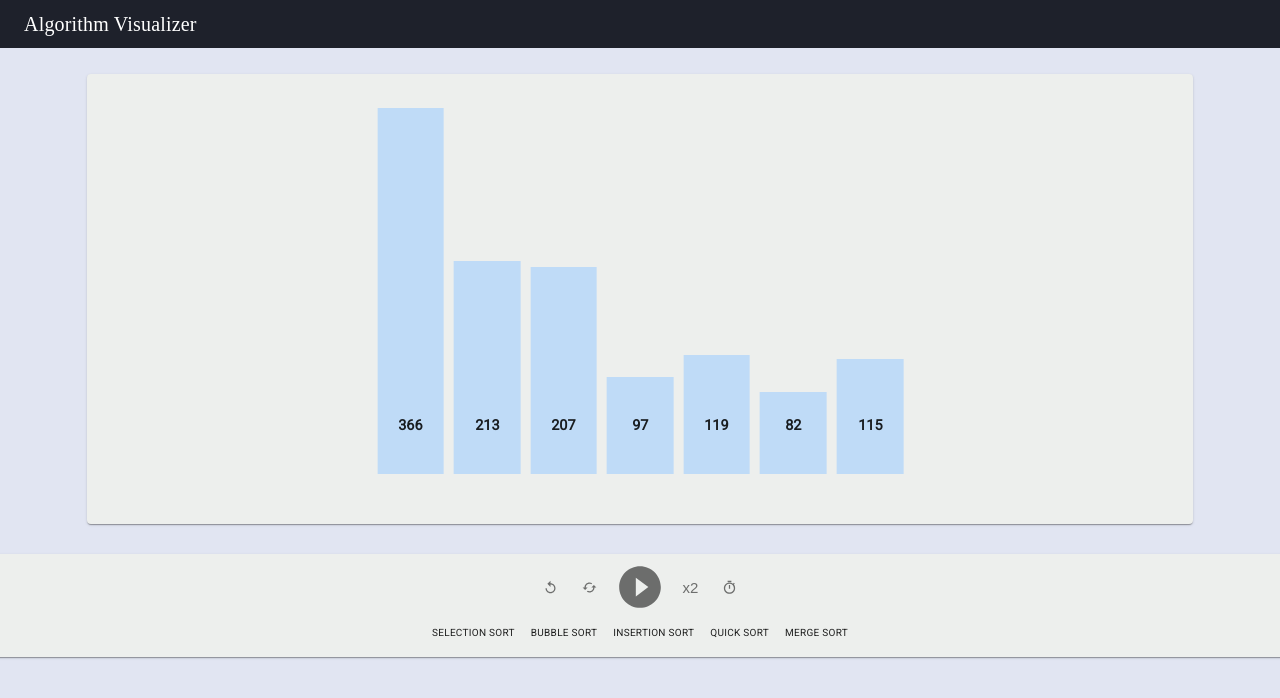
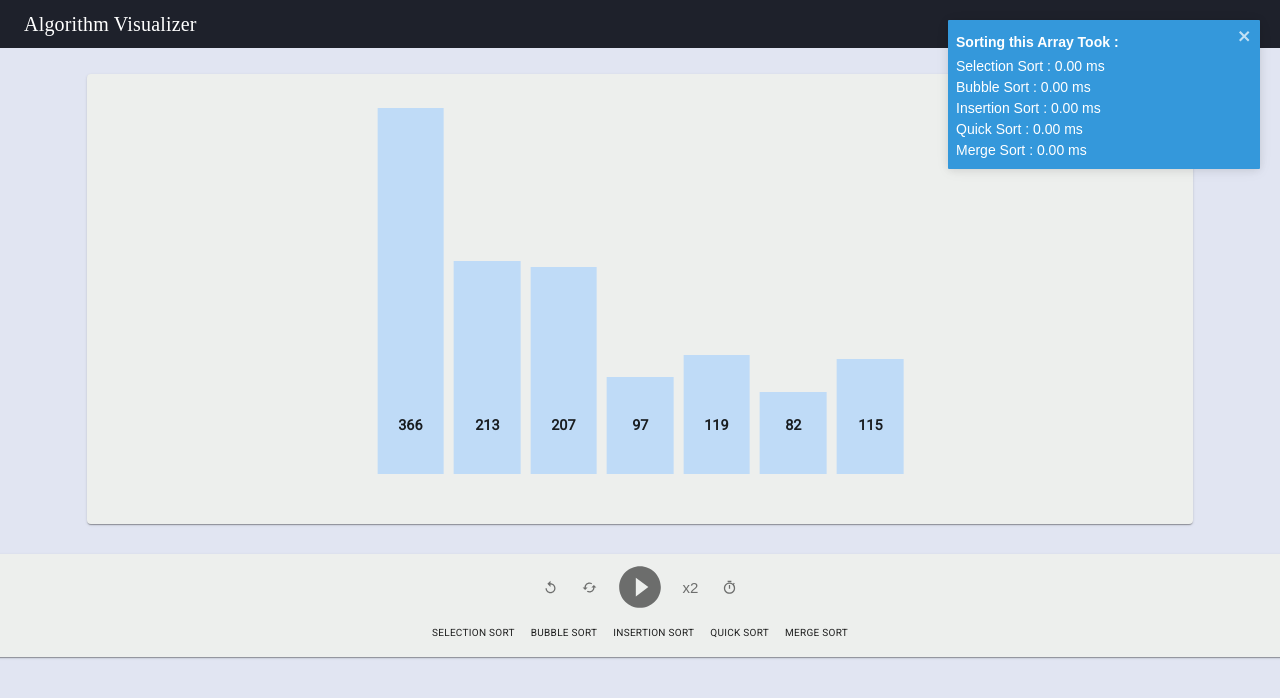
Before and after one commit to ChadiToto/Algorithm_Visualizer, a React (Create React App) app: page / in a window 1280 px wide. Both pictures are taken after a click on the button 729 px from the left and 587 px from the top of the page. Shown: the top 698 px of the page. Built offline with nearby package versions, Linux system fonts and the light colour scheme; a web font is replaced by a local one.

Commit message:
Added Timer

```diff
--- a/package.json
+++ b/package.json
@@ -12,7 +12,8 @@
     "lodash": "^4.17.15",
     "react": "^16.13.1",
     "react-dom": "^16.13.1",
-    "react-scripts": "3.4.1"
+    "react-scripts": "3.4.1",
+    "react-toastify": "^6.0.5"
   },
   "scripts": {
     "start": "react-scripts start",
--- a/src/Components/Player.js
+++ b/src/Components/Player.js
@@ -13,6 +13,8 @@ import PlayCircleFilledIcon from "@material-ui/icons/PlayCircleFilled";
 import CachedIcon from "@material-ui/icons/Cached";
 import ReplayIcon from "@material-ui/icons/Replay";
 import TimerIcon from "@material-ui/icons/Timer";
+
+import { toast } from "react-toastify";
 
 var method = null;
 
@@ -38,22 +40,72 @@ const useStyles = makeStyles({
     fontWeight: "bold",
     fontSize: "70%",
   },
+  timerTitle: {
+    fontSize: 14,
+    lineHeight: 2,
+    fontWeight: "bold",
+  },
+  timerElements: {
+    fontSize: 14,
+    lineHeight: 1.5,
+  },
 });
 
 const Player = (props) => {
   const [active, setActive] = useState();
+  const classes = useStyles();
 
+  /**
+   * Displays a toast containing The algorithms and their
+   * runtime on the current vizualized element
+   */
+  const displayTime = () => {
+    toast.info(
+      <div>
+        <div className={classes.timerTitle}>{props.time.title}</div>
+        {props.time.algorithms.map((algo) => {
+          return (
+            <div className={classes.timerElements}>
+              {algo.title} : {algo.time.toFixed(2)} ms
+            </div>
+          );
+        })}
+      </div>,
+      {
+        position: "top-right",
+        autoClose: false,
+        closeOnClick: true,
+        pauseOnHover: true,
+        draggable: true,
+        progress: undefined,
+      }
+    );
+  };
+
+  /**
+   * Check if the item is active
+   * This is used to set CSS for the active element on the list
+   * of algorithms.
+   *
+   * @param {string} id
+   * @returns {boolean}
+   */
   const isActive = (id) => {
     return active === document.getElementById("option_" + id);
   };
 
+  /**
+   * Set the active element associated function to the "Play Button"
+   *
+   * @param {*} fct is the algorithm to be vizualized
+   * @param {*} id is the active element's id
+   */
   const setActiveMethod = (fct, id) => {
     let option = document.getElementById("option_" + id);
     method = fct;
     setActive(option);
   };
 
-  const classes = useStyles();
   return (
     <Grid container item xs={12}>
       <Grid item xs={12}>
@@ -69,7 +121,7 @@ const Player = (props) => {
               <PlayCircleFilledIcon className={classes.play} />
             </IconButton>
             <IconButton className={classes.reset}>x2</IconButton>
-            <IconButton>
+            <IconButton onClick={() => displayTime()}>
               <TimerIcon className={classes.reset}></TimerIcon>
             </IconButton>
           </Typography>
--- a/src/Views/App/App.js
+++ b/src/Views/App/App.js
@@ -1,4 +1,8 @@
 import React from "react";
+
+import { ToastContainer } from "react-toastify";
+import "react-toastify/dist/ReactToastify.css";
+
 import "fontsource-roboto";
 import { Grid } from "@material-ui/core";
 
@@ -14,7 +18,19 @@ function App() {
         <Header></Header>
       </Grid>
 
-      <SortingVizualizer></SortingVizualizer>
+      <div>
+        <ToastContainer
+          position="top-right"
+          autoClose={false}
+          newestOnTop={false}
+          closeOnClick
+          rtl={false}
+          limit={1}
+          pauseOnFocusLoss
+          draggable
+        />
+        <SortingVizualizer></SortingVizualizer>
+      </div>
     </Grid>
   );
 }
--- a/src/Views/SortingView/Algorithms/BubbleSort.js
+++ b/src/Views/SortingView/Algorithms/BubbleSort.js
@@ -5,10 +5,12 @@ import isSorted from "./isSorted";
  * How does it work? https://www.youtube.com/watch?v=xli_FI7CuzA
  *
  * @param {array} array to be sorted
- * @returns {array} of animations to be displayed on vizualizer
+ * @returns {object} of animations to be displayed on vizualizer
+ * and the time it took for the function to finish
  */
 
 export default function bubbleSort(array) {
+  var timer_start = performance.now();
   var animations = [];
   const length = array.length;
   for (let i = 0; i < length; i++) {
@@ -23,5 +25,7 @@ export default function bubbleSort(array) {
       animations.push(animation);
     }
   }
-  return animations;
+  var timer_end = performance.now();
+  var time = timer_end - timer_start;
+  return { animations, time };
 }
--- a/src/Views/SortingView/Algorithms/InsertionSort.js
+++ b/src/Views/SortingView/Algorithms/InsertionSort.js
@@ -3,10 +3,12 @@
  *How does it work ? https://www.youtube.com/watch?v=JU767SDMDvA
  *
  * @param {array} array
- * @returns {array} of animation to be displayed in visualizer
+ * @returns {object} of animations to be displayed on vizualizer
+ * and the time it took for the function to finish
  */
 
 export default function insertionSort(array) {
+  var timer_start = performance.now();
   let animations = [];
   for (let i = 1; i < array.length; i++) {
     let key = array[i];
@@ -23,5 +25,7 @@ export default function insertionSort(array) {
       animations.push(animation);
     }
   }
-  return animations;
+  var timer_end = performance.now();
+  var time = timer_end - timer_start;
+  return { animations, time };
 }
--- a/src/Views/SortingView/Algorithms/MergeSort.js
+++ b/src/Views/SortingView/Algorithms/MergeSort.js
@@ -2,15 +2,20 @@
  * ALL of the below is associated with the MergeSort Algorithm
  * Fun fact : This was the one i hated the most before i actually took the time and understood it
  * @param {array} array to be sorted
- * @returns {array} of animations to be displayed in the vizualizer
+ * @returns {object} of animations to be displayed on vizualizer
+ * and the time it took for the function to finish
  */
 
 export default function mergeSort(array) {
+  var timer_start = performance.now();
   let animations = [];
   if (array.length <= 1) return array;
   const auxiliaryArray = array.slice();
+
   mergeSortHelper(array, 0, array.length - 1, auxiliaryArray, animations);
-  return animations;
+  var timer_end = performance.now();
+  var time = timer_end - timer_start;
+  return { animations, time };
 }
 
 /**
--- a/src/Views/SortingView/Algorithms/QuickSort.js
+++ b/src/Views/SortingView/Algorithms/QuickSort.js
@@ -4,13 +4,17 @@ import isSorted from "./isSorted";
  * This function Triggers QuickSort Algorithm
  *
  * @param {array} array to be sorted
- * @returns {array} of animations to be displayed on visualizer
+ * @returns {object} of animations to be displayed on vizualizer
+ * and the time it took for the function to finish
  */
 export default function triggerFunction(array) {
   let animations = [];
+  var timer_start = performance.now();
 
   if (!isSorted(array)) quickSort(array, 0, array.length - 1, animations);
-  return animations;
+  var timer_end = performance.now();
+  var time = timer_end - timer_start;
+  return { animations, time };
 }
 
 /**
--- a/src/Views/SortingView/Algorithms/SelectionSort.js
+++ b/src/Views/SortingView/Algorithms/SelectionSort.js
@@ -3,9 +3,12 @@
  * How does it work? https://www.youtube.com/watch?v=g-PGLbMth_g
  *
  * @param {array} array to be sorted
- * @returns {array} of animations to be displayed on vizualizer
+ * @returns {object} of animations to be displayed on vizualizer
+ * and the time it took for the function to finish
  */
 export default function selectionSort(array) {
+  var timer_start = performance.now();
+
   const length = array.length;
   var animations = [];
   for (let i = 0; i < length; i++) {
@@ -27,5 +30,7 @@ export default function selectionSort(array) {
     array[min] = temp;
     animations.push(animation);
   }
-  return animations;
+  var timer_end = performance.now();
+  var time = timer_end - timer_start;
+  return { animations, time };
 }
--- a/src/Views/SortingView/SortingVizualizer.js
+++ b/src/Views/SortingView/SortingVizualizer.js
@@ -3,7 +3,7 @@ import React from "react";
 import { useState, useEffect } from "react";
 import { makeStyles } from "@material-ui/core/styles";
 
-/* Material UI Components */
+/* 3rd Party Components */
 import { Grid, Paper } from "@material-ui/core";
 
 /* StyleSheets*/
@@ -37,7 +37,7 @@ const SortingVizualizer = () => {
   }, []);
 
   /**
-   * Generates new array
+   * Generates new array thats going to be displayed on Vizualizer
    */
   const resetArray = () => {
     const arr = [];
@@ -49,12 +49,23 @@ const SortingVizualizer = () => {
   };
 
   /**
+   * Undo any Sorting to the array and reverts it back
+   */
+  const undo = () => {
+    setArray([]);
+    // Refresh Effect
+    setTimeout(() => {
+      setArray([...oldArray]);
+    }, 1);
+  };
+
+  /**
    * Displays sorting animation on the Vizualizer
    *
    * @param {function} fct The sorting function to be called from ./Algorithms
    */
   const setAnimations = (fct) => {
-    let animations = fct(array);
+    let animations = fct(array).animations;
     let animationArray = [];
     for (let animation of animations) {
       animationArray.push(animation.comparaison);
@@ -97,14 +108,14 @@ const SortingVizualizer = () => {
   };
 
   /**
-   * Undo any Sorting to the array and reverts it back
+   * Returns the time in ms that took to sort the array
+   * using a certain algorithm
+   *
+   * @param {function} fct to be used for sorting
+   * @returns {number} time in ms
    */
-  const shuffleArray = () => {
-    setArray([]);
-    // Refresh Effect
-    setTimeout(() => {
-      setArray([...oldArray]);
-    }, 1);
+  const getTime = (fct) => {
+    return fct(oldArray).time;
   };
 
   /**
@@ -145,7 +156,7 @@ const SortingVizualizer = () => {
    * This variable is passed to child components as props.
    * @type {array}
    */
-  let sortMethods = [
+  const sortMethods = [
     {
       title: "Selection Sort",
       method: () => setSortingAlgo(0),
@@ -167,6 +178,39 @@ const SortingVizualizer = () => {
       method: () => setSortingAlgo(0),
     },
   ];
+
+  /**
+   * Associate Every Algorithm with the time it takes to sort
+   * a 10K length array.
+   *
+   * This variable is passed to child components as props.
+   * @type {object}
+   */
+  const timeMethods = {
+    title: "Sorting this Array Took :",
+    algorithms: [
+      {
+        title: "Selection Sort",
+        time: getTime(selectionSort, array),
+      },
+      {
+        title: "Bubble Sort",
+        time: getTime(bubbleSort, array),
+      },
+      {
+        title: "Insertion Sort",
+        time: getTime(insertionSort, array),
+      },
+      {
+        title: "Quick Sort",
+        time: getTime(quickSort, array),
+      },
+      {
+        title: "Merge Sort",
+        time: getTime(mergeSort, array),
+      },
+    ],
+  };
 
   return (
     <Grid item direction="column" container style={{ padding: 0 }}>
@@ -200,12 +244,20 @@ const SortingVizualizer = () => {
       <Player
         options={sortMethods}
         reset={resetArray}
-        undo={shuffleArray}
+        undo={undo}
+        time={timeMethods}
       ></Player>
     </Grid>
   );
 };
 
+/**
+ * Generates a random number between min and max values
+ *
+ * @param {number } min
+ * @param {number} max
+ * @returns {number}
+ */
 function randomIntFromInterval(min, max) {
   return Math.floor(Math.random() * (max - min + 1) + min);
 }
```
Also changed, not shown: 1 other file (tests, documents, lock files or other folders).
